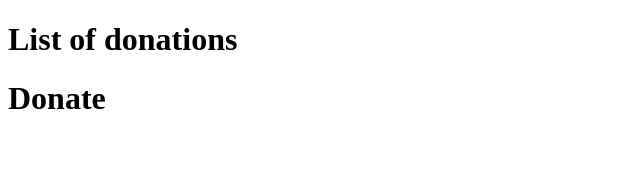
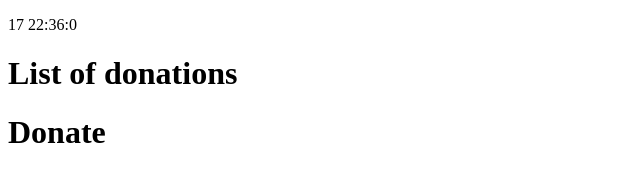
Before and after one commit to SantiMoncada/CopaDonation, a plain HTML site: page docs/index.html in a window 1280 px wide. Shown: the whole page, without its empty margins (0-640 px from the left). Drawn offline with Linux system fonts and the light colour scheme; no server answers.

Commit message:
added countdown

```diff
--- a/docs/index.html
+++ b/docs/index.html
@@ -8,7 +8,7 @@
 </head>
 
 <body>
-
+    <p id="countdown">Countdown: </p>
     <h1>List of donations</h1>
     <ul id="listOfDontaions"></ul>
     <h1>Donate</h1>
@@ -21,41 +21,86 @@
 </body>
 <script>
     //@ts-check
-    const stripeKey = 'rk_test_51O3hRaJQy7oGudPMaSHbrxqbhz89jZrdlIQy9pykN20HrTjcGjsq7hc6lW7bV0g4VX8wxzpYayFGqsC4QMZgLkra00KwRXDrxe';
 
-    const apiUrl = 'https://api.stripe.com/v1/payment_intents';
+    function getPayments() {
+        const stripeKey = 'rk_test_51O3hRaJQy7oGudPMaSHbrxqbhz89jZrdlIQy9pykN20HrTjcGjsq7hc6lW7bV0g4VX8wxzpYayFGqsC4QMZgLkra00KwRXDrxe'
+
+        const apiUrl = 'https://api.stripe.com/v1/payment_intents'
         const params = new URLSearchParams({
             limit: "3",
-    });
+        })
 
         const requestOptions = {
             method: 'GET',
             headers: {
                 'Authorization': `Bearer ${stripeKey}`
             }
-    };
+        }
 
-    const url = `${apiUrl}?${params.toString()}`;
+        const url = `${apiUrl}?${params.toString()}`
 
         fetch(url, requestOptions)
             .then(response => response.json())
             .then(data => {
-            console.log(data);
+                console.log(data)
 
                 const donationsResponse = data.data
-            const list = document.getElementById("listOfDontaions");
+                const list = document.getElementById("listOfDontaions")
 
                 if (!list) return
 
                 for (const donation of donationsResponse) {
-                var li = document.createElement("li");
-                li.innerHTML = "Amount: " + donation.amount
+                    var li = document.createElement("li")
+                    li.innerHTML = `Amount: ${(donation.amount / 100).toFixed(2)} €`
                     list.appendChild(li)
                 }
             })
             .catch(error => {
-            console.error('Error:', error);
+                console.error('Error:', error)
             });
+    }
+
+
+    //date for November 9, 2023, 4:00 PM spain in UTC
+    var partyDate = new Date(Date.UTC(2023, 10, 9, 14, 0, 0))
+
+    const SECOND = 1000;
+    const MINUTE = SECOND * 60;
+    const HOUR = MINUTE * 60;
+    const DAY = HOUR * 24;
+
+    function updateTimer() {
+
+        var now = new Date();
+        var distance = partyDate.getTime() - now.getTime();
+        if (distance < 0) {
+
+            clearInterval(timer);
+            const cd = document.getElementById('countdown');
+
+            if (cd === null) return
+
+            cd.innerHTML = 'PARTY!'
+            return;
+        }
+
+
+        const days = Math.floor(distance / DAY);
+        const hours = Math.floor((distance % DAY) / HOUR);
+        const minutes = Math.floor((distance % HOUR) / MINUTE);
+        const seconds = Math.floor((distance % MINUTE) / SECOND);
+
+        const cd = document.getElementById('countdown')
+        if (cd === null) return
+
+        cd.innerText = `${days} ${hours}:${minutes}:${seconds}`
+    }
+
+
+
+    getPayments()
+    const timer = setInterval(updateTimer, 1000)
+    updateTimer()
 </script>
 
 </html>
```
Lines whose indentation alone changed are shown as unchanged.
